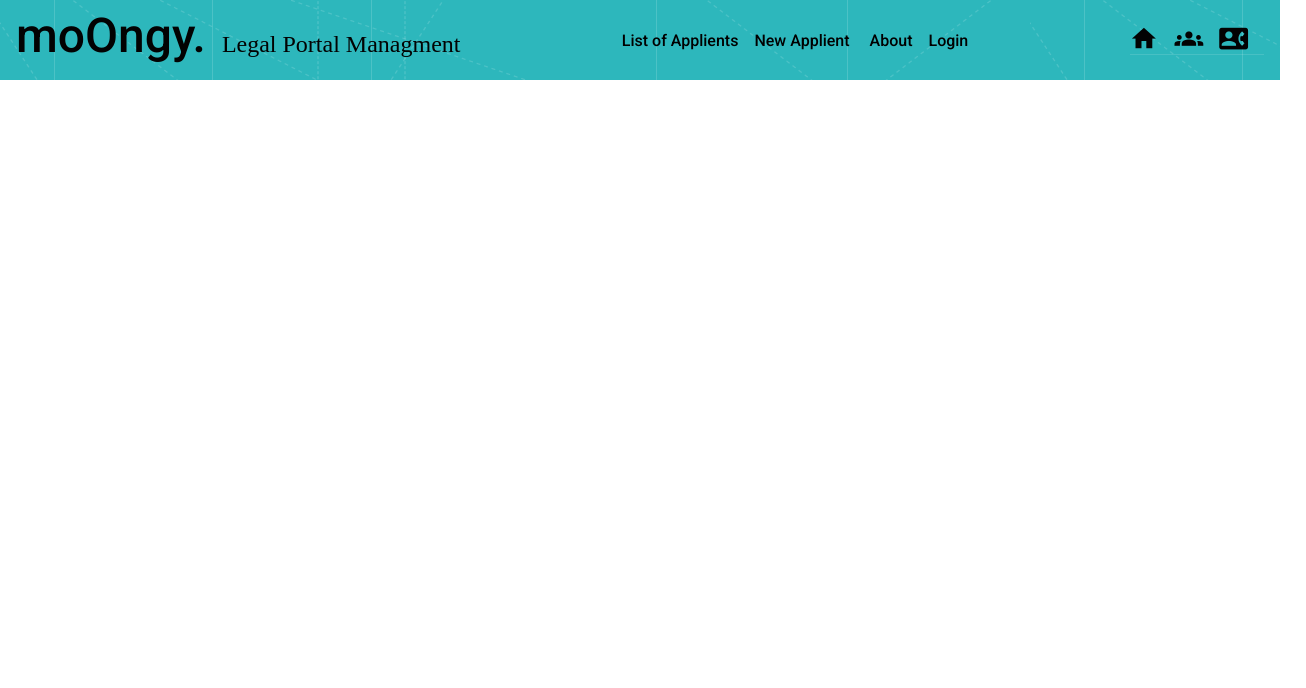
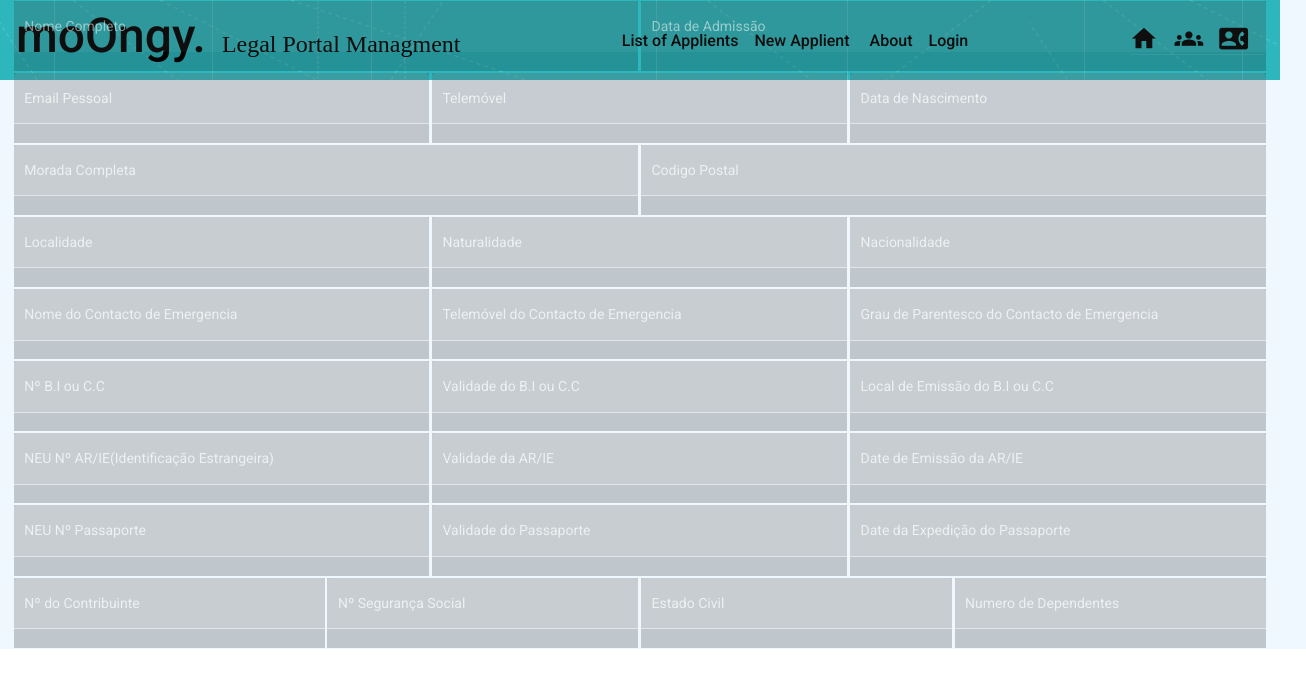
Before and after one commit to Tonyfilho/legalPortalManagment, an Angular app in the folder legalPortalManagment/: page /applient/1 in a window 1280 px wide. Shown: the top 688 px of the page, 1306 px wide, since content can reach past the window. Built offline with nearby package versions, Linux system fonts and the light colour scheme; a web font is replaced by a local one.

Commit message:
criando tabela de applient

```diff
--- a/legalPortalManagment/src/app/app.module.ts
+++ b/legalPortalManagment/src/app/app.module.ts
@@ -14,6 +14,8 @@ import {MatFormFieldModule} from '@angular/material/form-field';
 import {MatTableModule} from '@angular/material/table';
 import {MatPaginatorModule} from '@angular/material/paginator';
 import { MatInputModule } from '@angular/material/input';
+import {MatListModule} from '@angular/material/list';
+
 
 import { ApplientsComponent } from '../app/applients/applients/applients.component';
 import { ApplientComponent } from '../app/applients/applient/applient.component';
@@ -44,7 +46,8 @@ import { AboutComponent } from './about/about.component';
     MatFormFieldModule,
     MatTableModule,
     MatPaginatorModule,
-    MatInputModule
+    MatInputModule,
+    MatListModule
 
   ],
   providers: [],
--- a/legalPortalManagment/src/app/applients/applient/applient.component.css
+++ b/legalPortalManagment/src/app/applients/applient/applient.component.css
@@ -1,3 +1,24 @@
-.main {
-    margin-top:4%
+.main{
+   width: 100%;
+   padding: 0% 1%;
+   background-color: aliceblue;
 }
+
+mat-form-field{
+    background: rgba(0, 0, 0, .2) !important;
+    margin-top:6.5%,
+}
+
+.example-form {
+    min-width: 150px;
+    /* max-width: 1000px; */
+    width: 98%;
+  }
+
+  .example-full-width {
+    width: 100%;
+  }
+
+  td {
+    padding-right: 0.1rem;
+  }
--- a/legalPortalManagment/src/app/applients/applient/applient.component.html
+++ b/legalPortalManagment/src/app/applients/applient/applient.component.html
@@ -1,3 +1,208 @@
 <div class="main">
-  <p>applient works!</p>
+  <form class="example-form">
+    <!-- 1º coluna  nome e data de admissão -->
+    <table class="example-full-width" cellspacing="0">
+      <tr>
+        <td>
+          <mat-form-field class="example-full-width name" appearance="fill">
+            <mat-label>Nome Completo</mat-label>
+            <input matInput disabled value />
+          </mat-form-field>
+        </td>
+        <td>
+          <mat-form-field
+            class="example-full-width admission-date"
+            appearance="fill"
+          >
+            <mat-label>Data de Admissão</mat-label>
+            <input matInput disabled value />
+          </mat-form-field>
+        </td>
+      </tr>
+    </table>
+    <!-- 2º coluna  contatos pessoais -->
+    <table class="example-full-width" cellspacing="0">
+      <tr>
+        <td>
+          <mat-form-field class="example-full-width" appearance="fill">
+            <mat-label>Email Pessoal</mat-label>
+            <input matInput />
+          </mat-form-field>
+        </td>
+        <td>
+          <mat-form-field class="example-full-width" appearance="fill">
+            <mat-label>Telemóvel</mat-label>
+            <input matInput placeholder="Ex. California" />
+          </mat-form-field>
+        </td>
+        <td>
+          <mat-form-field class="example-full-width" appearance="fill">
+            <mat-label>Data de Nascimento</mat-label>
+            <input matInput />
+          </mat-form-field>
+        </td>
+      </tr>
+    </table>
+    <!-- 3º coluna  morada codigo postal  -->
+    <table class="example-full-width" cellspacing="0">
+      <tr>
+        <td>
+          <mat-form-field class="example-full-width" appearance="fill">
+            <mat-label>Morada Completa</mat-label>
+            <input matInput />
+          </mat-form-field>
+        </td>
+        <td>
+          <mat-form-field class="example-full-width" appearance="fill">
+            <mat-label>Codigo Postal</mat-label>
+            <input matInput />
+          </mat-form-field>
+        </td>
+      </tr>
+    </table>
+    <!-- 4º coluna  morada e naturalidade nascionalidade  -->
+    <table class="example-full-width" cellspacing="0">
+      <tr>
+        <td>
+          <mat-form-field class="example-full-width" appearance="fill">
+            <mat-label>Localidade</mat-label>
+            <input matInput placeholder="Ex. California" />
+          </mat-form-field>
+        </td>
+        <td>
+          <mat-form-field class="example-full-width" appearance="fill">
+            <mat-label>Naturalidade</mat-label>
+            <input matInput placeholder="Ex. California" />
+          </mat-form-field>
+        </td>
+        <td>
+          <mat-form-field class="example-full-width" appearance="fill">
+            <mat-label>Nacionalidade</mat-label>
+            <input matInput />
+          </mat-form-field>
+        </td>
+      </tr>
+    </table>
+    <!-- 5º coluna contacto de emergencia -->
+    <table class="example-full-width" cellspacing="0">
+      <tr>
+        <td>
+          <mat-form-field class="example-full-width" appearance="fill">
+            <mat-label>Nome do Contacto de Emergencia</mat-label>
+            <input matInput />
+          </mat-form-field>
+        </td>
+        <td>
+          <mat-form-field class="example-full-width" appearance="fill">
+            <mat-label>Telemóvel do Contacto de Emergencia</mat-label>
+            <input matInput placeholder="Ex. California" />
+          </mat-form-field>
+        </td>
+        <td>
+          <mat-form-field class="example-full-width" appearance="fill">
+            <mat-label>Grau de Parentesco do Contacto de Emergencia</mat-label>
+            <input matInput />
+          </mat-form-field>
+        </td>
+      </tr>
+    </table>
+    <!-- 6º B.I C.C e outros -->
+    <table class="example-full-width" cellspacing="0">
+      <tr>
+        <td>
+          <mat-form-field class="example-full-width" appearance="fill">
+            <mat-label>Nº B.I ou C.C</mat-label>
+            <input matInput />
+          </mat-form-field>
+        </td>
+        <td>
+          <mat-form-field class="example-full-width" appearance="fill">
+            <mat-label>Validade do B.I ou C.C</mat-label>
+            <input matInput placeholder="Ex. California" />
+          </mat-form-field>
+        </td>
+        <td>
+          <mat-form-field class="example-full-width" appearance="fill">
+            <mat-label>Local de Emissão do B.I ou C.C </mat-label>
+            <input matInput />
+          </mat-form-field>
+        </td>
+      </tr>
+    </table>
+    <!-- 7º NEU CC etc -->
+    <table class="example-full-width" cellspacing="0">
+      <tr>
+        <td>
+          <mat-form-field class="example-full-width" appearance="fill">
+            <mat-label>NEU Nº AR/IE(Identificação Estrangeira)</mat-label>
+            <input matInput />
+          </mat-form-field>
+        </td>
+        <td>
+          <mat-form-field class="example-full-width" appearance="fill">
+            <mat-label>Validade da AR/IE</mat-label>
+            <input matInput placeholder="Ex. California" />
+          </mat-form-field>
+        </td>
+        <td>
+          <mat-form-field class="example-full-width" appearance="fill">
+            <mat-label>Date de Emissão da AR/IE </mat-label>
+            <input matInput />
+          </mat-form-field>
+        </td>
+      </tr>
+    </table>
+    <!-- 8º PASSAPORTE CC etc -->
+    <table class="example-full-width" cellspacing="0">
+      <tr>
+        <td>
+          <mat-form-field class="example-full-width" appearance="fill">
+            <mat-label>NEU Nº Passaporte</mat-label>
+            <input matInput />
+          </mat-form-field>
+        </td>
+        <td>
+          <mat-form-field class="example-full-width" appearance="fill">
+            <mat-label>Validade do Passaporte</mat-label>
+            <input matInput placeholder="Ex. California" />
+          </mat-form-field>
+        </td>
+        <td>
+          <mat-form-field class="example-full-width" appearance="fill">
+            <mat-label>Date da Expedição do Passaporte </mat-label>
+            <input matInput />
+          </mat-form-field>
+        </td>
+      </tr>
+    </table>
+    <!-- 9º PASSAPORTE CC etc -->
+    <table class="example-full-width" cellspacing="0">
+      <tr>
+        <td>
+          <mat-form-field class="example-full-width" appearance="fill">
+            <mat-label>Nº do Contribuinte</mat-label>
+            <input matInput />
+          </mat-form-field>
+        </td>
+        <td>
+          <mat-form-field class="example-full-width" appearance="fill">
+            <mat-label>Nº Segurança Social</mat-label>
+            <input matInput placeholder="Ex. California" />
+          </mat-form-field>
+        </td>
+        <td>
+          <mat-form-field class="example-full-width" appearance="fill">
+            <mat-label>Estado Civil </mat-label>
+            <input matInput />
+          </mat-form-field>
+        </td>
+        <td>
+          <mat-form-field class="example-full-width" appearance="fill">
+            <mat-label>Numero de Dependentes</mat-label>
+            <input matInput />
+          </mat-form-field>
+        </td>
+      </tr>
+    </table>
+  </form>
 </div>
--- a/legalPortalManagment/src/app/applients/applient/applient.component.ts
+++ b/legalPortalManagment/src/app/applients/applient/applient.component.ts
@@ -1,15 +1,23 @@
 import { Component, OnInit } from '@angular/core';
+import { FormBuilder, FormControl, FormGroup } from '@angular/forms';
 
 @Component({
   selector: 'app-applient',
   templateUrl: './applient.component.html',
-  styleUrls: ['./applient.component.css']
+  styleUrls: ['./applient.component.css'],
 })
 export class ApplientComponent implements OnInit {
+  options: FormGroup;
+  hideRequiredControl = new FormControl(false);
+  floatLabelControl = new FormControl('auto');
 
-  constructor() { }
+  constructor(fb: FormBuilder) {
+    this.options = fb.group({
+      hideRequired: this.hideRequiredControl,
+      floatLabel: this.floatLabelControl,
+    });
+  }
+  ngOnInit(): void {
 
-  ngOnInit(): void {
   }
-
 }
```
